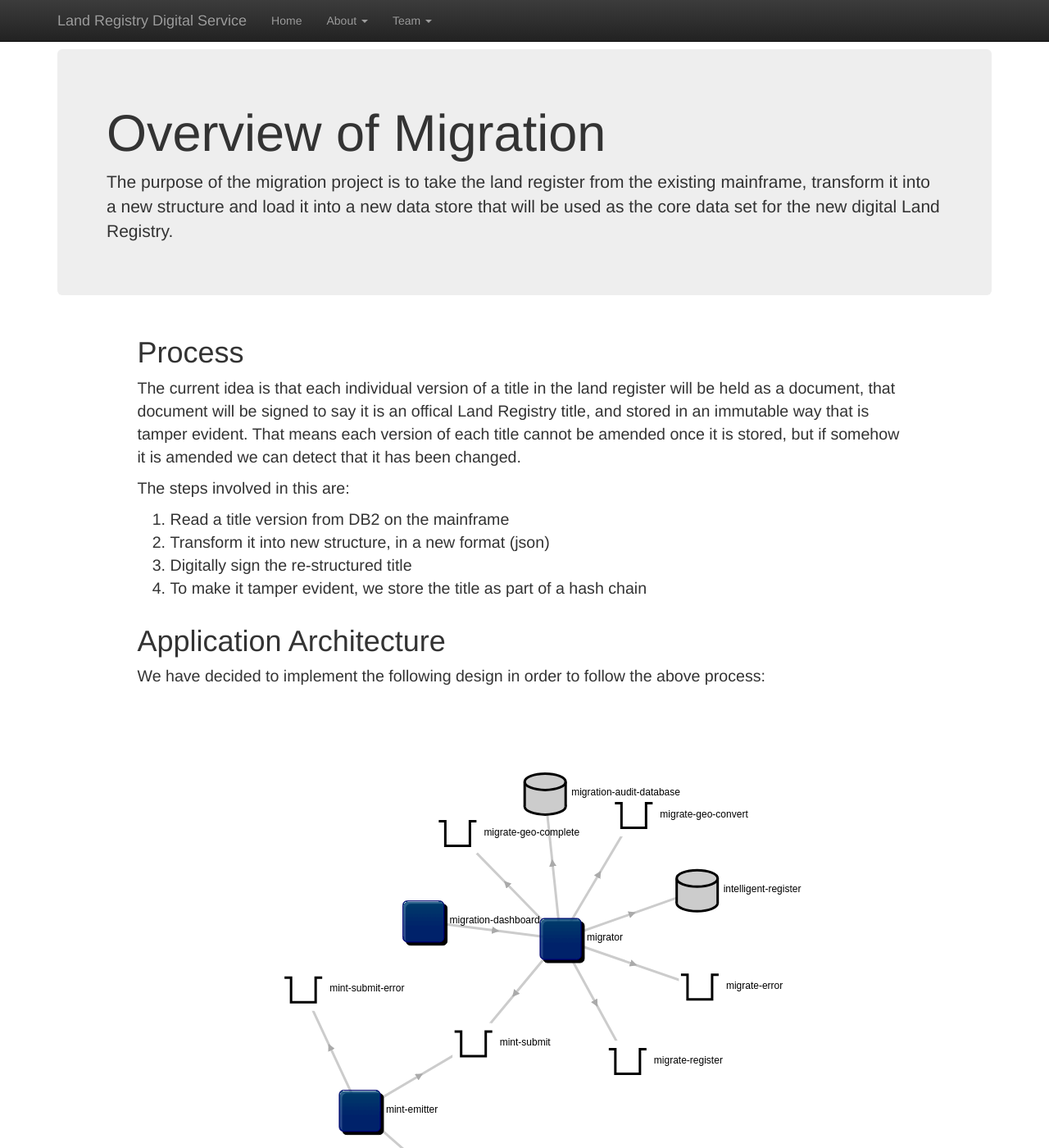
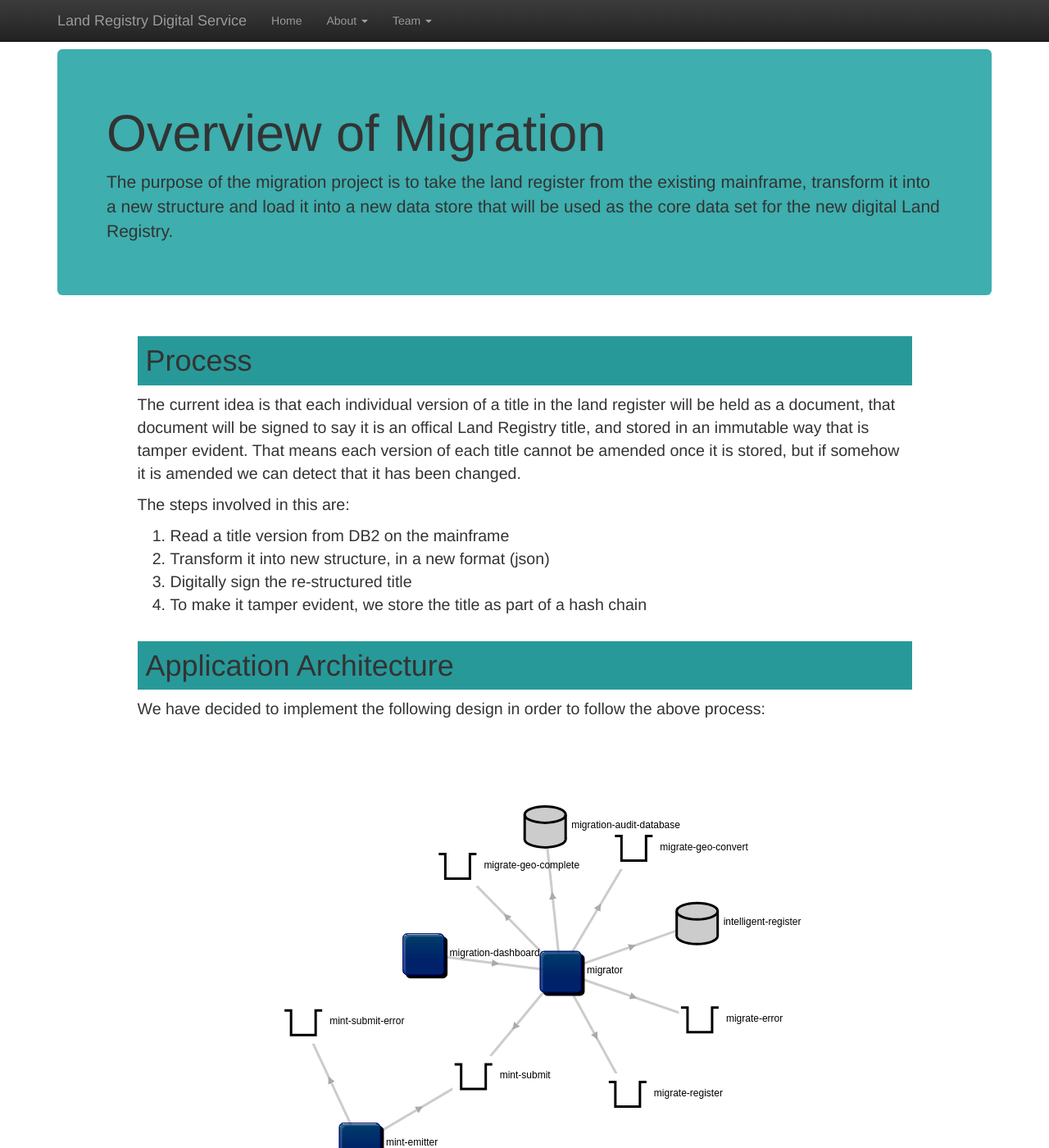
Before and after one commit to ztrelease/landregistry.github.io, a Jekyll site: the page built from migration_main.html, in a window 1280 px wide and 1400 px high. Shown: the whole window at 82% size. Built offline with Jekyll 4.4.1, drawn with Linux system fonts in a browser that asks for light colours; nearby versions of some CDN libraries.

Commit message:
added a small amount of styling to migration page

```diff
--- a/_layouts/dynamic_navbar_footer.html
+++ b/_layouts/dynamic_navbar_footer.html
@@ -2,6 +2,7 @@
 <html lang="en-GB">
 <head>
   {% include head.html %}
+  <link rel="stylesheet" type="text/css" href="/css/general.css">
   <style>{% include navbar_footer.css %}</style>
 </head>
 
--- /dev/null
+++ b/css/general.css
@@ -0,0 +1,4 @@
+.mig-header {
+  background-color: #289999;
+  padding:10px;
+}
--- a/migration_main.html
+++ b/migration_main.html
@@ -3,7 +3,8 @@
 title: What is the Migration project?
 permalink: /migration/migration_main/
 ---
-<div class="jumbotron">
+
+<div class="jumbotron" style="background-color:#3EAEAE">
   <h1>Overview of Migration</h1>
 
   <p>The purpose of the migration project is to take the land register from the existing mainframe, transform it into a new structure and load it into a new data store that will be used as the core data set for the new digital Land Registry.</p>
@@ -11,7 +12,7 @@
 
 <div class="row">
   <div class="col-md-10 col-md-offset-1" style="font-size:140%">
-    <h1>Process</h1>
+    <h1 class="mig-header">Process</h1>
 
     <p>
       The current idea is that each individual version of a title in the land register will be held as a document, that document will be signed to say it is an offical Land Registry title, and stored in an immutable way that is tamper evident. That means each version of each title cannot be amended once it is stored, but if somehow it is amended we can detect that it has been changed.
@@ -32,7 +33,7 @@
 
 <div class="row">
   <div class="col-md-10 col-md-offset-1" style="font-size:140%">
-    <h1>Application Architecture</h1>
+    <h1 class="mig-header">Application Architecture</h1>
 
     We have decided to implement the following design in order to follow the above process:
 
@@ -77,21 +78,21 @@
 <div class="row">
   <div class="col-md-3 col-md-offset-1" style="font-size:140%">
 
-    <h1>Load and Transform - Migrator</h1>
+    <h2>Load and Transform - Migrator</h2>
 
     The migrator is the application that does the read and transform part of the migration process. It reads from the intelligent register dataset on DB2, and transforms that into a json structure.
   </div>
 
   <div class="col-md-3" style="font-size:140%">
 
-    <h1>Digital Signature - Mint</h1>
+    <h2>Digital Signature - Mint</h2>
 
     The mint fulfills the digital signing part of the process. It takes in a title register and digitally signs it using the <a href="http://en.wikipedia.org/wiki/RSA_%28cryptosystem%29">RSA cryptosystem</a> before sending it on to the system of record. This in itself means that each individual signed title is tamper evident.
   </div>
 
   <div class="col-md-4" style="font-size:140%">
 
-    <h1>Immutability and Tamper Evident - System of Record</h1>
+    <h2>Immutability and Tamper Evident - System of Record</h2>
 
     The system of record takes in a signed title register and stores it in way it can't be changed (immutable), and then extends the tamper evidence of the system by storing the title register in a hash chain.
   </div><br>
@@ -99,7 +100,7 @@
 
 <div class="row">
   <div id="continuous-integration" class="col-md-10 col-md-offset-1" style="font-size:140%">
-    <h1>Continuous Integration</h1>
+    <h1 class="mig-header">Continuous Integration</h1>
 
     <h3>Open Source</h3>
 
```
